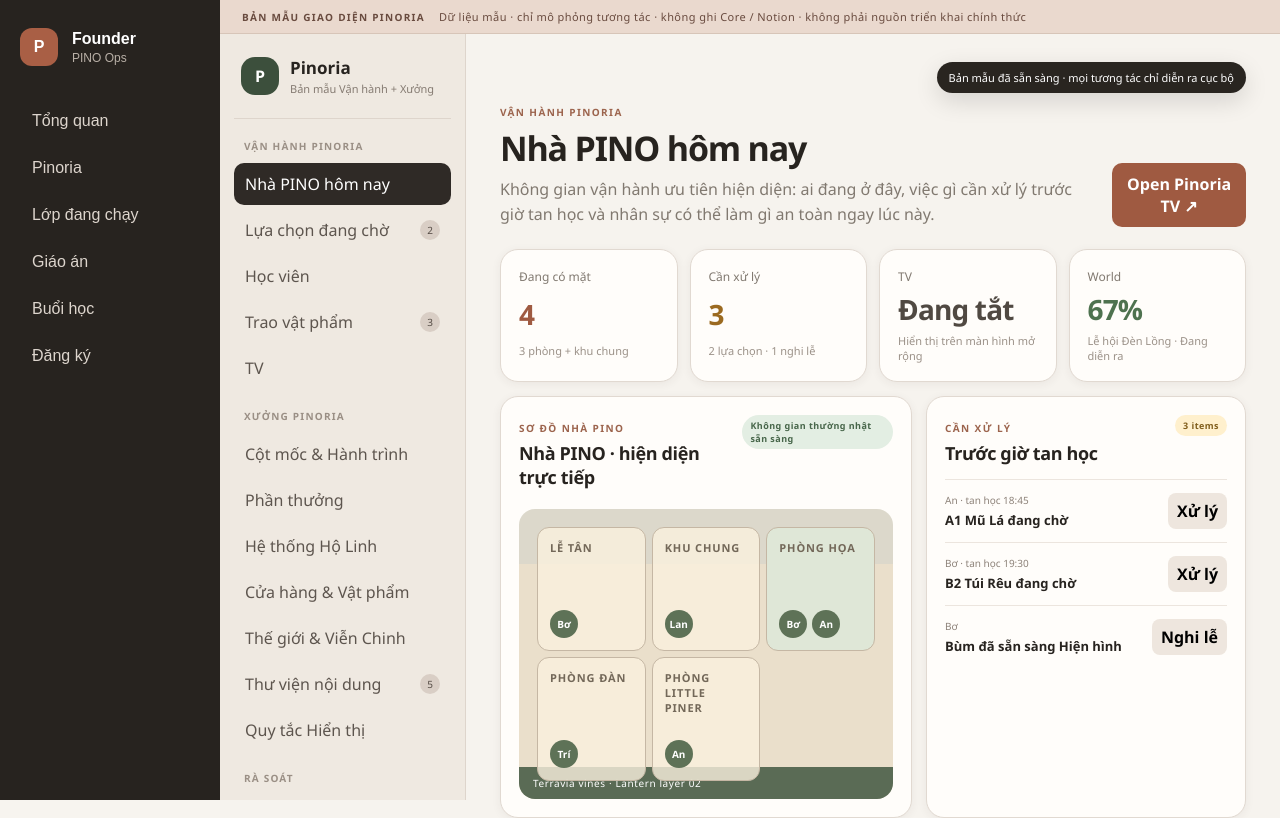
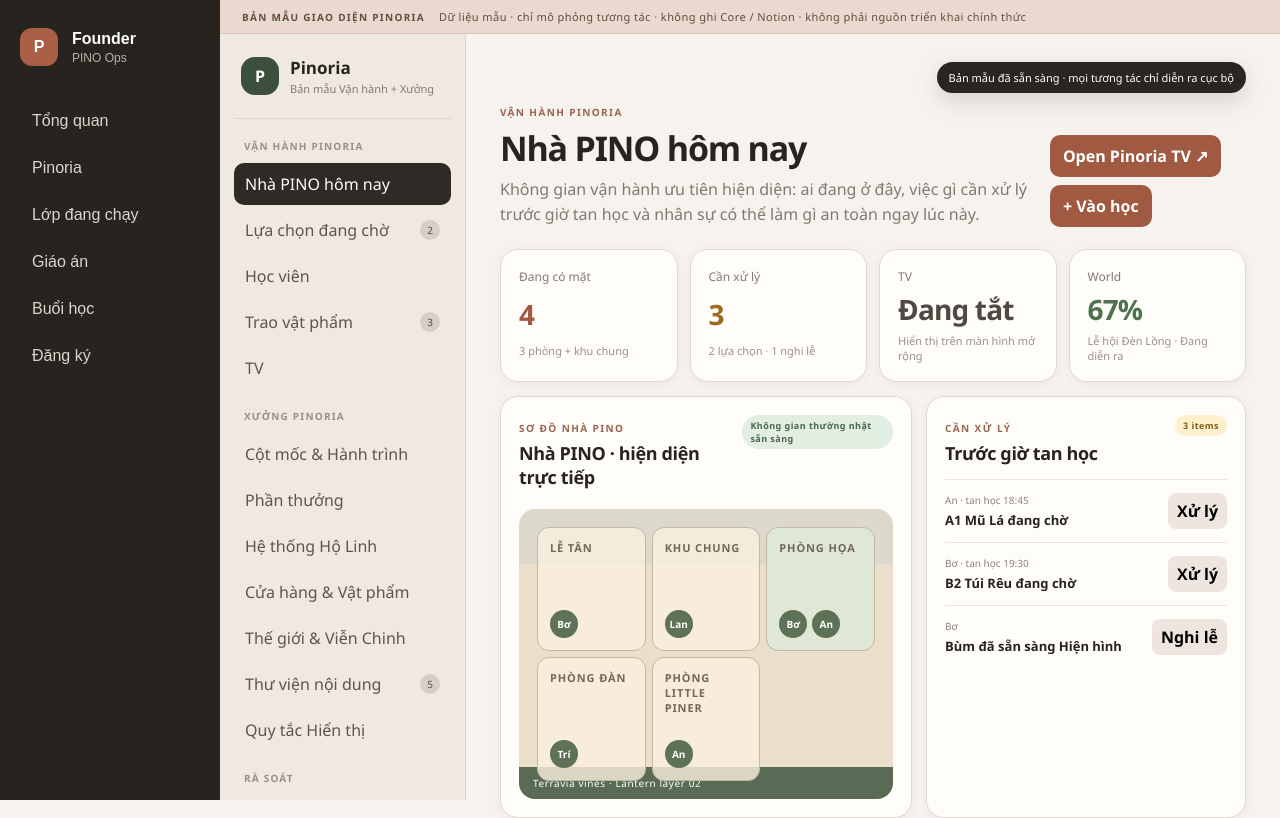
Before and after one commit to vmtct/pino-team-os, a Next.js app: page /founder/pinoria in a window 1280 px wide. Shown: the top 818 px of the page. Built offline with nearby package versions, Linux system fonts and the light colour scheme.

Commit message:
prototype(pinoria): wire presence flow into founder review page

```diff
--- a/app/founder/pinoria/page.tsx
+++ b/app/founder/pinoria/page.tsx
@@ -1,12 +1,15 @@
 import fontStyles from "../../pinoria-vietnamese-font.module.css";
 import { PinoriaVietnameseLocale } from "../../pinoria-vietnamese-locale";
 import { PinoriaPrototype } from "./pinoria-prototype";
+import { PresencePrototypeLayer } from "./presence-prototype-layer";
 
 export default function PinoriaPrototypePage() {
   return (
     <PinoriaVietnameseLocale>
       <div className={fontStyles.vnFont} lang="vi">
-        <PinoriaPrototype />
+        <PresencePrototypeLayer>
+          <PinoriaPrototype />
+        </PresencePrototypeLayer>
       </div>
     </PinoriaVietnameseLocale>
   );
```
